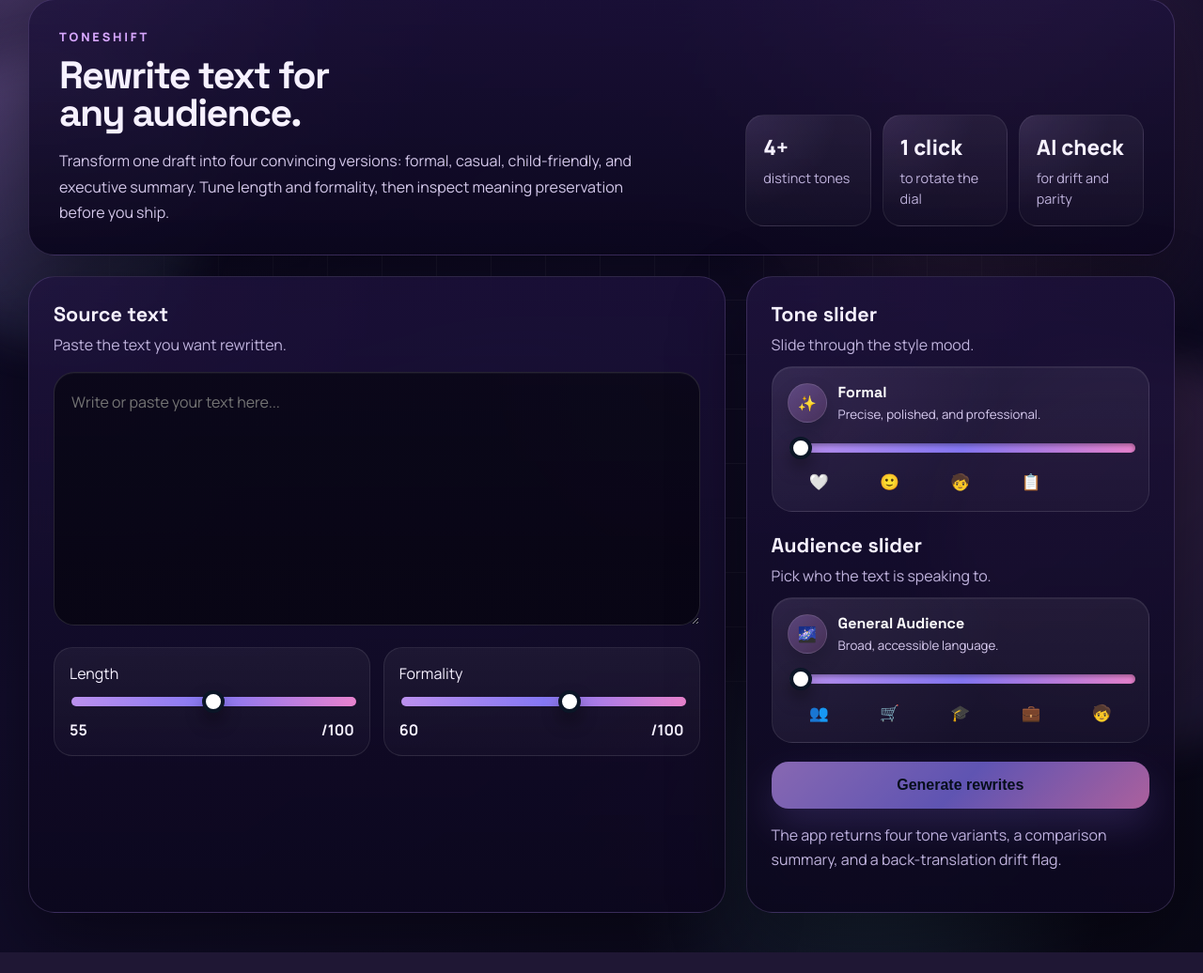
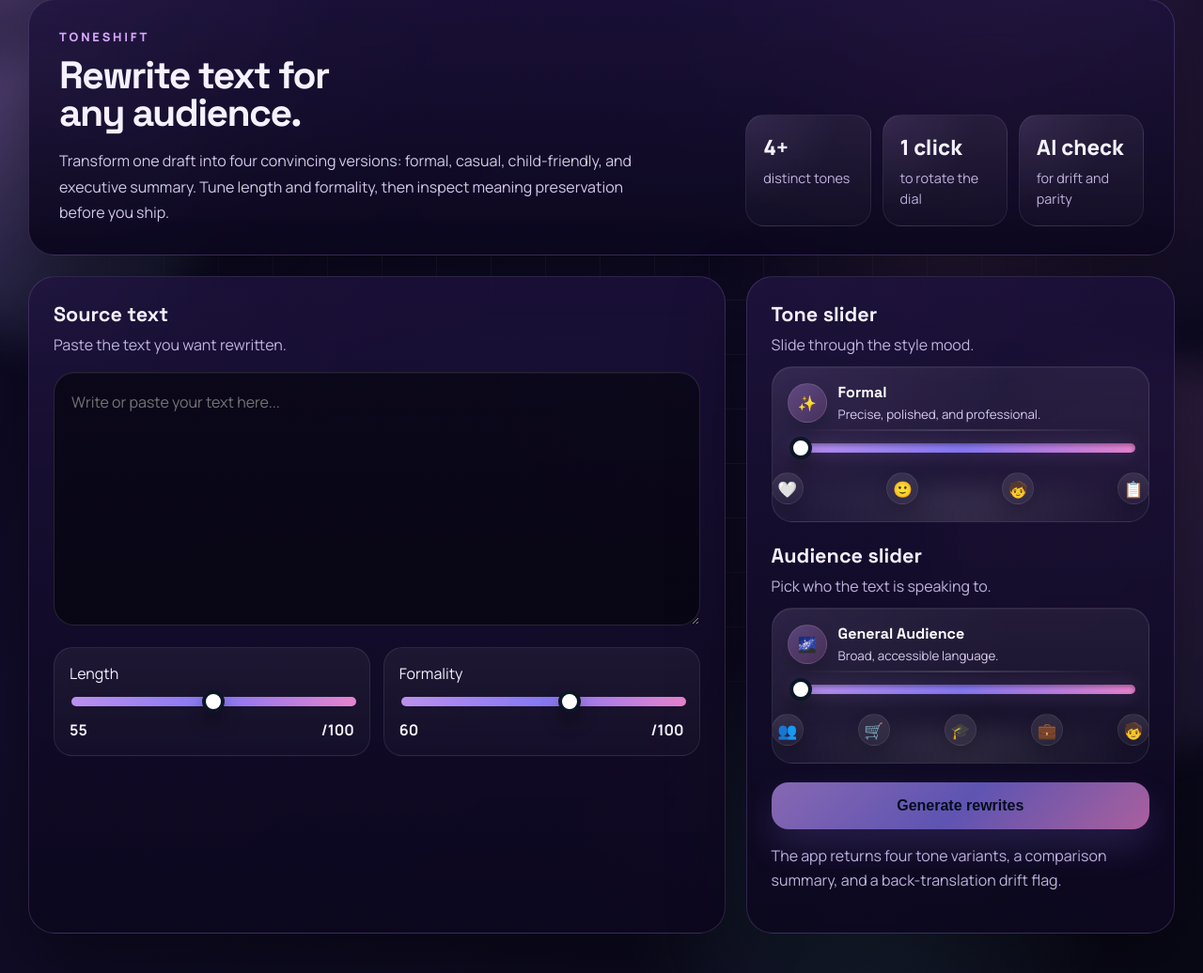
Before and after one commit to Mayank149/ToneShift, a Flask app: page / in a window 1280 px wide. Shown: the part 29-1065 px from the top of the page at 94% size. Before the commit the page ends 1043 px from the top, so only its background shows below. Run offline with Flask 3, Linux system fonts and the light colour scheme.

Commit message:
complete makeover

```diff
--- a/static/css/styles.css
+++ b/static/css/styles.css
@@ -36,10 +36,10 @@ body::before {
   position: fixed;
   inset: 0;
   background-image:
-    linear-gradient(rgba(255,255,255,0.05) 1px, transparent 1px),
-    linear-gradient(90deg, rgba(255,255,255,0.05) 1px, transparent 1px),
-    radial-gradient(circle at 20% 20%, rgba(255,255,255,0.06), transparent 16%),
-    radial-gradient(circle at 80% 30%, rgba(255,255,255,0.04), transparent 14%);
+    linear-gradient(rgba(255, 255, 255, 0.05) 1px, transparent 1px),
+    linear-gradient(90deg, rgba(255, 255, 255, 0.05) 1px, transparent 1px),
+    radial-gradient(circle at 20% 20%, rgba(255, 255, 255, 0.06), transparent 16%),
+    radial-gradient(circle at 80% 30%, rgba(255, 255, 255, 0.04), transparent 14%);
   background-size: 58px 58px, 58px 58px, 100% 100%, 100% 100%;
   mask-image: radial-gradient(circle at center, black 28%, transparent 88%);
   pointer-events: none;
@@ -247,6 +247,7 @@ input[type="range"]::-webkit-slider-thumb {
 }
 
 .emoji-slider-card {
+  position: relative;
   padding: 16px;
   border-radius: 22px;
   border: 1px solid rgba(255, 255, 255, 0.09);
@@ -254,6 +255,29 @@ input[type="range"]::-webkit-slider-thumb {
     linear-gradient(180deg, rgba(255, 255, 255, 0.06), rgba(255, 255, 255, 0.03)),
     radial-gradient(circle at top left, rgba(201, 155, 255, 0.08), transparent 58%);
   box-shadow: inset 0 1px 0 rgba(255, 255, 255, 0.06);
+  overflow: hidden;
+}
+
+.emoji-slider-card::before {
+  content: "";
+  position: absolute;
+  inset: auto -20% -26px;
+  height: 64px;
+  background: radial-gradient(circle, rgba(255, 255, 255, 0.18), transparent 68%);
+  opacity: 0.55;
+  filter: blur(10px);
+  pointer-events: none;
+  animation: pulseGlow 8s ease-in-out infinite;
+}
+
+.emoji-slider-card::after {
+  content: "";
+  position: absolute;
+  inset: 66px 16px auto;
+  height: 2px;
+  background: linear-gradient(90deg, transparent, rgba(255, 255, 255, 0.18), transparent);
+  opacity: 0.9;
+  pointer-events: none;
 }
 
 .emoji-slider-header {
@@ -261,6 +285,8 @@ input[type="range"]::-webkit-slider-thumb {
   align-items: center;
   gap: 12px;
   margin-bottom: 14px;
+  position: relative;
+  z-index: 1;
 }
 
 .emoji-badge {
@@ -291,49 +317,115 @@ input[type="range"]::-webkit-slider-thumb {
 }
 
 .emoji-slider {
+  position: relative;
+  z-index: 1;
   width: 100%;
-  height: 14px;
+  height: 16px;
   appearance: none;
   border-radius: 999px;
-  background:
-    linear-gradient(90deg, rgba(201, 155, 255, 0.95), rgba(139, 125, 255, 0.95), rgba(255, 143, 224, 0.95));
-  box-shadow: inset 0 2px 5px rgba(0, 0, 0, 0.36);
+  background: linear-gradient(90deg, rgba(201, 155, 255, 0.98), rgba(139, 125, 255, 0.98), rgba(255, 143, 224, 0.98));
+  box-shadow:
+    inset 0 2px 5px rgba(0, 0, 0, 0.36),
+    0 0 18px rgba(201, 155, 255, 0.18);
   outline: none;
 }
 
 .emoji-slider::-webkit-slider-thumb {
   appearance: none;
-  width: 30px;
-  height: 30px;
+  width: 28px;
+  height: 28px;
   border-radius: 50%;
-  background: radial-gradient(circle at 30% 30%, #fff, #eddcff 55%, #b48bff 100%);
-  border: 2px solid rgba(255, 255, 255, 0.85);
-  box-shadow: 0 10px 18px rgba(0, 0, 0, 0.28);
+  background: radial-gradient(circle at 30% 30%, #fff, #f4e8ff 48%, #c99bff 100%);
+  border: 2px solid rgba(255, 255, 255, 0.92);
+  box-shadow:
+    0 0 0 6px rgba(201, 155, 255, 0.12),
+    0 10px 18px rgba(0, 0, 0, 0.35),
+    0 0 28px rgba(255, 143, 224, 0.22);
   cursor: pointer;
 }
 
 .emoji-slider::-moz-range-thumb {
-  width: 30px;
-  height: 30px;
+  width: 28px;
+  height: 28px;
   border-radius: 50%;
-  background: radial-gradient(circle at 30% 30%, #fff, #eddcff 55%, #b48bff 100%);
-  border: 2px solid rgba(255, 255, 255, 0.85);
-  box-shadow: 0 10px 18px rgba(0, 0, 0, 0.28);
+  background: radial-gradient(circle at 30% 30%, #fff, #f4e8ff 48%, #c99bff 100%);
+  border: 2px solid rgba(255, 255, 255, 0.92);
+  box-shadow:
+    0 0 0 6px rgba(201, 155, 255, 0.12),
+    0 10px 18px rgba(0, 0, 0, 0.35),
+    0 0 28px rgba(255, 143, 224, 0.22);
   cursor: pointer;
 }
 
 .emoji-rail {
-  display: grid;
-  grid-template-columns: repeat(5, 1fr);
-  gap: 8px;
-  margin-top: 10px;
-  color: #d9ccf1;
+  position: relative;
+  height: 38px;
+  margin-top: 14px;
+  color: #e8ddff;
   font-size: 1.05rem;
-  text-align: center;
 }
 
 .emoji-rail span {
-  padding: 4px 0;
+  position: absolute;
+  top: 50%;
+  transform: translate(-50%, -50%);
+  width: 34px;
+  height: 34px;
+  display: grid;
+  place-items: center;
+  border-radius: 50%;
+  background: linear-gradient(180deg, rgba(255, 255, 255, 0.1), rgba(255, 255, 255, 0.04));
+  border: 1px solid rgba(255, 255, 255, 0.08);
+  box-shadow: 0 8px 16px rgba(0, 0, 0, 0.16);
+}
+
+.tone-rail span:nth-child(1) {
+  left: 0%;
+}
+
+.tone-rail span:nth-child(2) {
+  left: 33.333%;
+}
+
+.tone-rail span:nth-child(3) {
+  left: 66.666%;
+}
+
+.tone-rail span:nth-child(4) {
+  left: 100%;
+}
+
+.audience-rail span:nth-child(1) {
+  left: 0%;
+}
+
+.audience-rail span:nth-child(2) {
+  left: 25%;
+}
+
+.audience-rail span:nth-child(3) {
+  left: 50%;
+}
+
+.audience-rail span:nth-child(4) {
+  left: 75%;
+}
+
+.audience-rail span:nth-child(5) {
+  left: 100%;
+}
+
+@keyframes pulseGlow {
+  0%,
+  100% {
+    transform: scaleX(0.96);
+    opacity: 0.45;
+  }
+
+  50% {
+    transform: scaleX(1.02);
+    opacity: 0.72;
+  }
 }
 
 .primary-btn {
@@ -439,12 +531,12 @@ input[type="range"]::-webkit-slider-thumb {
 
 .tone-card:hover {
   transform: translateY(-3px);
-  border-color: rgba(114, 229, 255, 0.32);
+  border-color: rgba(201, 155, 255, 0.32);
 }
 
 .tone-card.active {
-  border-color: rgba(114, 229, 255, 0.55);
-  box-shadow: inset 0 0 0 1px rgba(114, 229, 255, 0.18);
+  border-color: rgba(201, 155, 255, 0.55);
+  box-shadow: inset 0 0 0 1px rgba(201, 155, 255, 0.18);
 }
 
 .tone-card h4 {
@@ -511,8 +603,4 @@ input[type="range"]::-webkit-slider-thumb {
   .hero-stats {
     grid-template-columns: 1fr;
   }
-
-  .dial {
-    width: min(100%, 260px);
-  }
 }
--- a/templates/index.html
+++ b/templates/index.html
@@ -71,7 +71,7 @@
                 </div>
               </div>
               <input id="toneSlider" class="emoji-slider" type="range" min="0" max="3" step="1" value="0" aria-label="Tone slider" />
-              <div class="emoji-rail">
+              <div class="emoji-rail tone-rail">
                 <span>🤍</span>
                 <span>🙂</span>
                 <span>🧒</span>
@@ -94,7 +94,7 @@
                 </div>
               </div>
               <input id="audienceSlider" class="emoji-slider" type="range" min="0" max="4" step="1" value="0" aria-label="Audience slider" />
-              <div class="emoji-rail">
+              <div class="emoji-rail audience-rail">
                 <span>👥</span>
                 <span>🛒</span>
                 <span>🎓</span>
```
